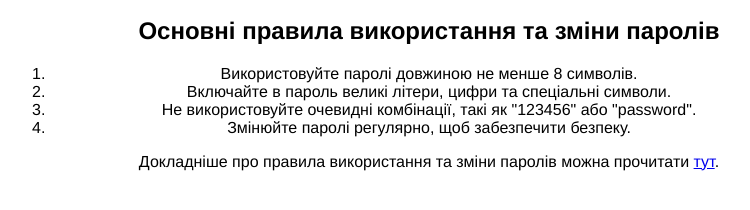
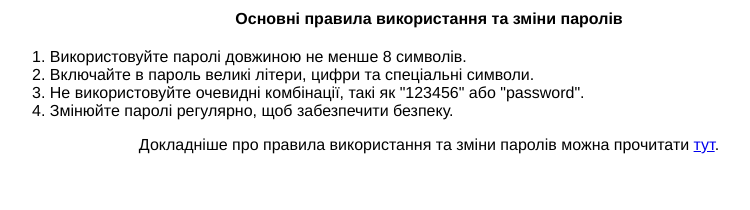
Before and after one commit to chinchinuri/pgen, a plain HTML site: page index.html in a window 1280 px wide. Both pictures are taken after a click on the element "Основні правила використання та зміни паролів". Shown: the part 346-556 px from the top of the page, without its empty margins (211-961 px from the left). Drawn offline with Linux system fonts and the light colour scheme.

Commit message:
Update style.css

```diff
--- a/style.css
+++ b/style.css
@@ -18,9 +18,13 @@ body {
   text-align: center;
 }
 
-h1 {
+h1, h2 {
   margin-bottom: 20px;
   font: bold 12pt Helvetica;
+}
+
+ol, li {
+  text-align: justify;
 }
 
 form {
```
